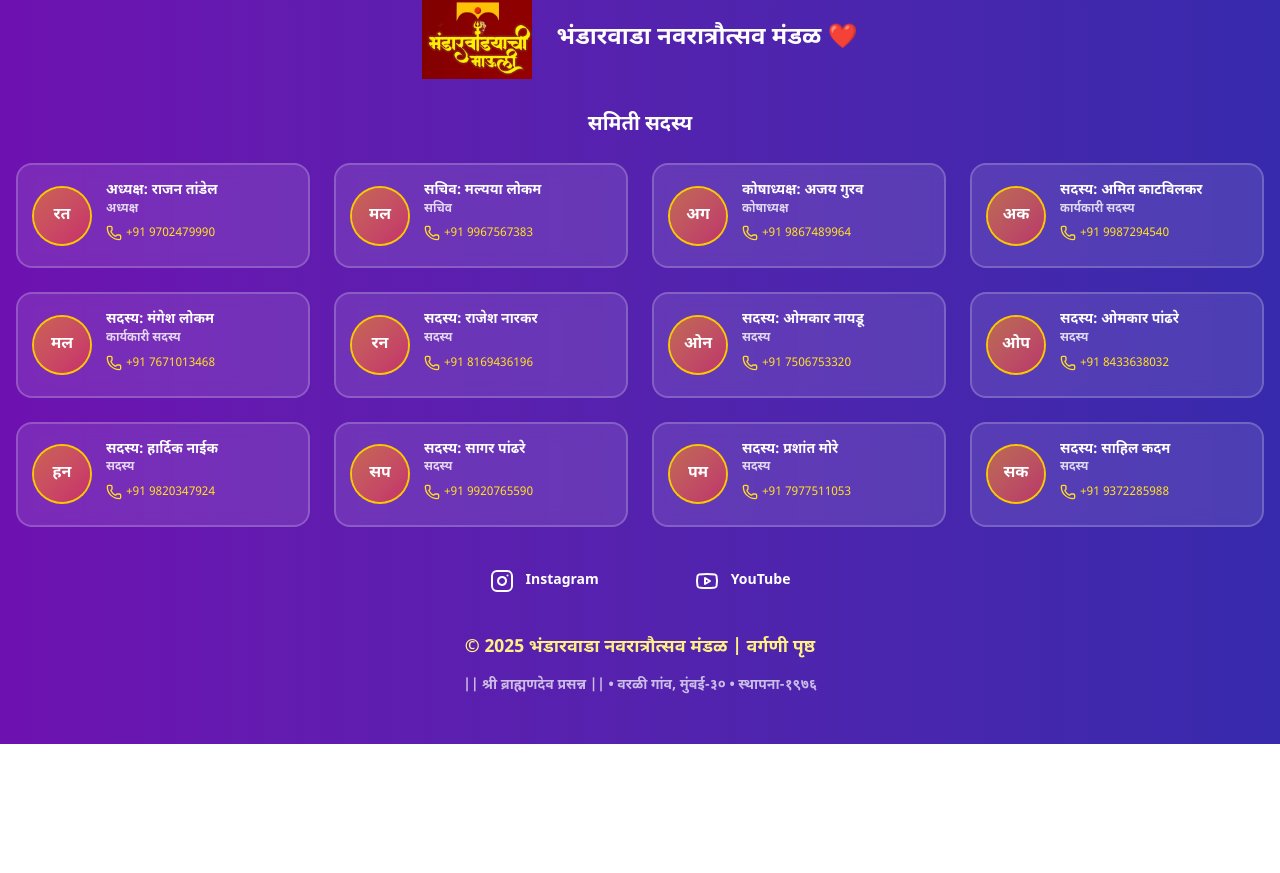
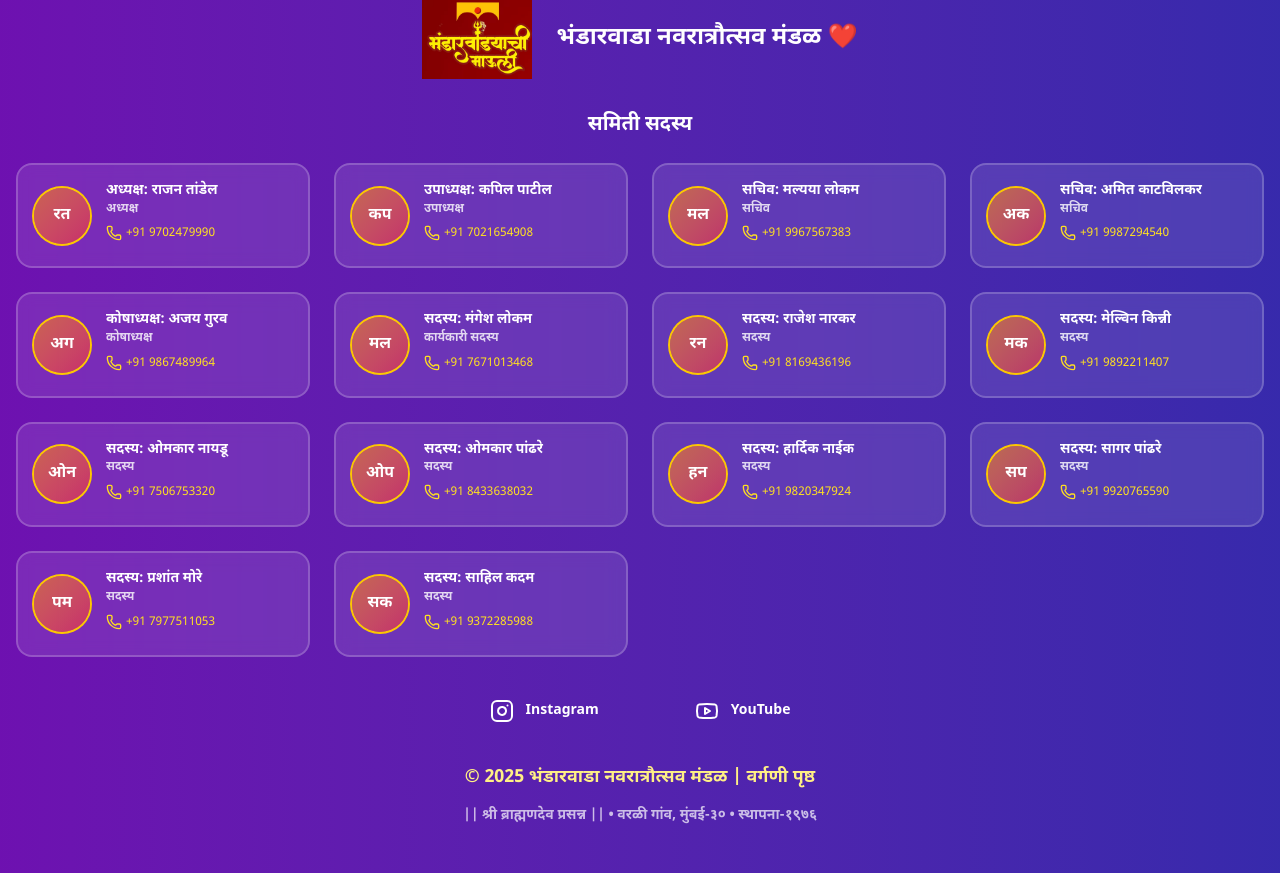
Before and after one commit to AtharvaManjrekar/BhandarwadayachiMauli, a React (Vite) app: page /donation in a window 1280 px wide. Shown: the part 1924-2797 px from the top of the page. Before the commit the page ends 2668 px from the top, so only its background shows below. Built offline with nearby package versions, Linux system fonts and the light colour scheme; a web font is replaced by a local one.

Commit message:
Changes in the member list

```diff
--- a/src/components/DonationPage.jsx
+++ b/src/components/DonationPage.jsx
@@ -23,11 +23,13 @@ export default function DonationPage() {
   // Society members (same as HomePage footer)
   const members = [
     { name: "अध्यक्ष: राजन तांडेल", role: "अध्यक्ष", phone: "+91 9702479990", image: null },
+    { name: "उपाध्यक्ष: कपिल पाटील", role: "उपाध्यक्ष", phone: "+91 7021654908", image: null },
     { name: "सचिव: मल्यया लोकम", role: "सचिव", phone: "+91 9967567383", image: null },
+    { name: "सचिव: अमित काटविलकर", role: "सचिव", phone: "+91 9987294540", image: null },
     { name: "कोषाध्यक्ष: अजय गुरव", role: "कोषाध्यक्ष", phone: "+91 9867489964", image: null },
-    { name: "सदस्य: अमित काटविलकर", role: "कार्यकारी सदस्य", phone: "+91 9987294540", image: null },
     { name: "सदस्य: मंगेश लोकम", role: "कार्यकारी सदस्य", phone: "+91 7671013468", image: null },
     { name: "सदस्य: राजेश नारकर", role: "सदस्य", phone: "+91 8169436196", image: null },
+    { name: "सदस्य: मेल्विन किन्नी", role: "सदस्य", phone: "+91 9892211407", image: null },
     { name: "सदस्य: ओमकार नायडू", role: "सदस्य", phone: "+91 7506753320", image: null },
     { name: "सदस्य: ओमकार पांढरे", role: "सदस्य", phone: "+91 8433638032", image: null },
     { name: "सदस्य: हार्दिक नाईक", role: "सदस्य", phone: "+91 9820347924", image: null },
--- a/src/components/GovindaPhotosPage.jsx
+++ b/src/components/GovindaPhotosPage.jsx
@@ -22,11 +22,13 @@ import { useNavigate } from "react-router-dom";
 export default function GovindaPhotosPage({ albumCategory = 'navratri', onNavigateToHome, onNavigateToDonation, onNavigateToAlbum }) {
     const members = [
         { name: "अध्यक्ष: राजन तांडेल", role: "अध्यक्ष", phone: "+91 9702479990", image: null },
+        { name: "उपाध्यक्ष: कपिल पाटील", role: "उपाध्यक्ष", phone: "+91 7021654908", image: null },
         { name: "सचिव: मल्यया लोकम", role: "सचिव", phone: "+91 9967567383", image: null },
+        { name: "सचिव: अमित काटविलकर", role: "सचिव", phone: "+91 9987294540", image: null },
         { name: "कोषाध्यक्ष: अजय गुरव", role: "कोषाध्यक्ष", phone: "+91 9867489964", image: null },
-        { name: "सदस्य: अमित काटविलकर", role: "कार्यकारी सदस्य", phone: "+91 9987294540", image: null },
         { name: "सदस्य: मंगेश लोकम", role: "कार्यकारी सदस्य", phone: "+91 7671013468", image: null },
         { name: "सदस्य: राजेश नारकर", role: "सदस्य", phone: "+91 8169436196", image: null },
+        { name: "सदस्य: मेल्विन किन्नी", role: "सदस्य", phone: "+91 9892211407", image: null },
         { name: "सदस्य: ओमकार नायडू", role: "सदस्य", phone: "+91 7506753320", image: null },
         { name: "सदस्य: ओमकार पांढरे", role: "सदस्य", phone: "+91 8433638032", image: null },
         { name: "सदस्य: हार्दिक नाईक", role: "सदस्य", phone: "+91 9820347924", image: null },
--- a/src/components/HomePage.jsx
+++ b/src/components/HomePage.jsx
@@ -38,11 +38,13 @@ export default function HomePage({ onNavigateToDonation, onNavigateToAlbum }) {
   // Society members shown in the footer
   const members = [
     { name: "अध्यक्ष: राजन तांडेल", role: "अध्यक्ष", phone: "+91 9702479990", image: null },
+    { name: "उपाध्यक्ष: कपिल पाटील", role: "उपाध्यक्ष", phone: "+91 7021654908", image: null },
     { name: "सचिव: मल्यया लोकम", role: "सचिव", phone: "+91 9967567383", image: null },
+    { name: "सचिव: अमित काटविलकर", role: "सचिव", phone: "+91 9987294540", image: null },
     { name: "कोषाध्यक्ष: अजय गुरव", role: "कोषाध्यक्ष", phone: "+91 9867489964", image: null },
-    { name: "सदस्य: अमित काटविलकर", role: "कार्यकारी सदस्य", phone: "+91 9987294540", image: null },
     { name: "सदस्य: मंगेश लोकम", role: "कार्यकारी सदस्य", phone: "+91 7671013468", image: null },
     { name: "सदस्य: राजेश नारकर", role: "सदस्य", phone: "+91 8169436196", image: null },
+    { name: "सदस्य: मेल्विन किन्नी", role: "सदस्य", phone: "+91 9892211407", image: null },
     { name: "सदस्य: ओमकार नायडू", role: "सदस्य", phone: "+91 7506753320", image: null },
     { name: "सदस्य: ओमकार पांढरे", role: "सदस्य", phone: "+91 8433638032", image: null },
     { name: "सदस्य: हार्दिक नाईक", role: "सदस्य", phone: "+91 9820347924", image: null },
--- a/src/components/OtherFestivalsAlbumPage.jsx
+++ b/src/components/OtherFestivalsAlbumPage.jsx
@@ -22,11 +22,13 @@ import { useNavigate } from "react-router-dom";
 export default function OtherFestivalsAlbumPage({ albumCategory = 'navratri', onNavigateToHome, onNavigateToDonation, onNavigateToAlbum }) {
   const members = [
     { name: "अध्यक्ष: राजन तांडेल", role: "अध्यक्ष", phone: "+91 9702479990", image: null },
+    { name: "उपाध्यक्ष: कपिल पाटील", role: "उपाध्यक्ष", phone: "+91 7021654908", image: null },
     { name: "सचिव: मल्यया लोकम", role: "सचिव", phone: "+91 9967567383", image: null },
+    { name: "सचिव: अमित काटविलकर", role: "सचिव", phone: "+91 9987294540", image: null },
     { name: "कोषाध्यक्ष: अजय गुरव", role: "कोषाध्यक्ष", phone: "+91 9867489964", image: null },
-    { name: "सदस्य: अमित काटविलकर", role: "कार्यकारी सदस्य", phone: "+91 9987294540", image: null },
     { name: "सदस्य: मंगेश लोकम", role: "कार्यकारी सदस्य", phone: "+91 7671013468", image: null },
     { name: "सदस्य: राजेश नारकर", role: "सदस्य", phone: "+91 8169436196", image: null },
+    { name: "सदस्य: मेल्विन किन्नी", role: "सदस्य", phone: "+91 9892211407", image: null },
     { name: "सदस्य: ओमकार नायडू", role: "सदस्य", phone: "+91 7506753320", image: null },
     { name: "सदस्य: ओमकार पांढरे", role: "सदस्य", phone: "+91 8433638032", image: null },
     { name: "सदस्य: हार्दिक नाईक", role: "सदस्य", phone: "+91 9820347924", image: null },
@@ -34,7 +36,6 @@ export default function OtherFestivalsAlbumPage({ albumCategory = 'navratri', on
     { name: "सदस्य: प्रशांत मोरे", role: "सदस्य", phone: "+91 7977511053", image: null },
     { name: "सदस्य: साहिल कदम", role: "सदस्य", phone: "+91 9372285988", image: null },
   ];
-
   const navigate = useNavigate();
 
   const getInitials = (fullName) => {
--- a/src/components/PhotoAlbumPage.jsx
+++ b/src/components/PhotoAlbumPage.jsx
@@ -22,11 +22,13 @@ import {
 export default function PhotoAlbumPage({ albumCategory = 'navratri', onNavigateToHome, onNavigateToDonation, onNavigateToAlbum }) {
   const members = [
     { name: "अध्यक्ष: राजन तांडेल", role: "अध्यक्ष", phone: "+91 9702479990", image: null },
+    { name: "उपाध्यक्ष: कपिल पाटील", role: "उपाध्यक्ष", phone: "+91 7021654908", image: null },
     { name: "सचिव: मल्यया लोकम", role: "सचिव", phone: "+91 9967567383", image: null },
+    { name: "सचिव: अमित काटविलकर", role: "सचिव", phone: "+91 9987294540", image: null },
     { name: "कोषाध्यक्ष: अजय गुरव", role: "कोषाध्यक्ष", phone: "+91 9867489964", image: null },
-    { name: "सदस्य: अमित काटविलकर", role: "कार्यकारी सदस्य", phone: "+91 9987294540", image: null },
     { name: "सदस्य: मंगेश लोकम", role: "कार्यकारी सदस्य", phone: "+91 7671013468", image: null },
     { name: "सदस्य: राजेश नारकर", role: "सदस्य", phone: "+91 8169436196", image: null },
+    { name: "सदस्य: मेल्विन किन्नी", role: "सदस्य", phone: "+91 9892211407", image: null },
     { name: "सदस्य: ओमकार नायडू", role: "सदस्य", phone: "+91 7506753320", image: null },
     { name: "सदस्य: ओमकार पांढरे", role: "सदस्य", phone: "+91 8433638032", image: null },
     { name: "सदस्य: हार्दिक नाईक", role: "सदस्य", phone: "+91 9820347924", image: null },
```
